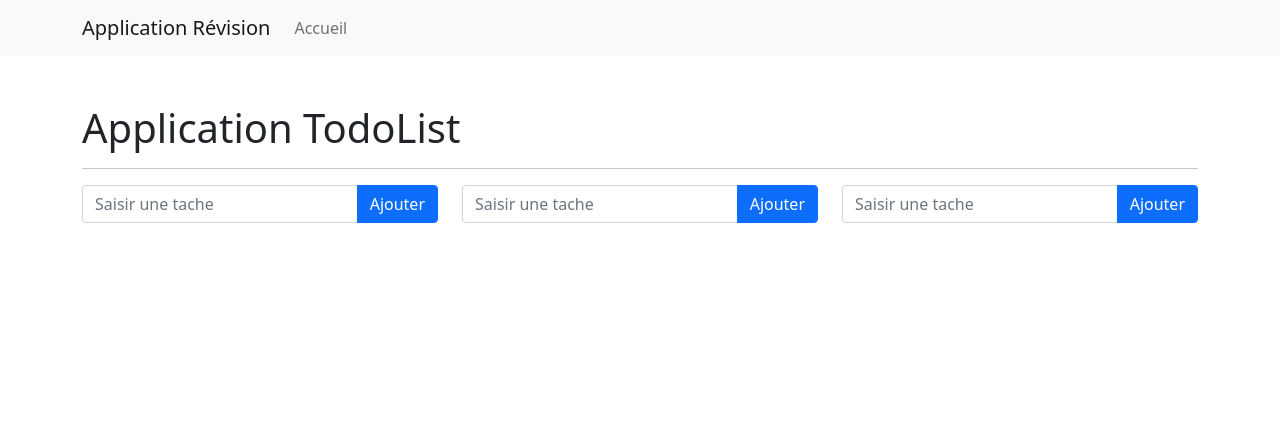
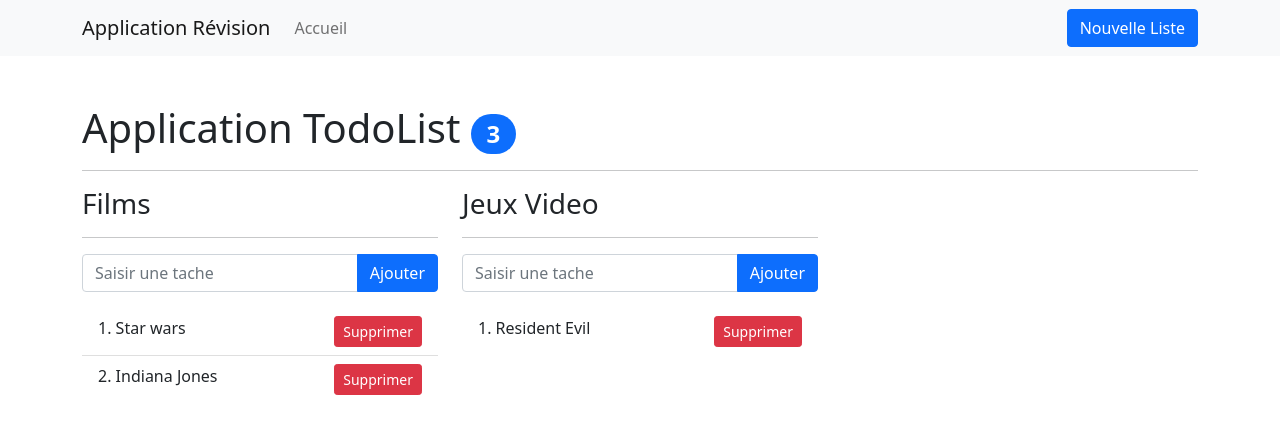
Before and after one commit to plarrat/EIT-3eme-App-Revision, a React (Create React App) app: page / in a window 1280 px wide. Shown: the top 434 px of the page. Built offline with nearby package versions, Linux system fonts and the light colour scheme.

Commit message:
Factorisation

```diff
--- a/src/App.jsx
+++ b/src/App.jsx
@@ -1,9 +1,31 @@
 import NavbarApp from './components/NavbarApp/NavbarApp'
 
-import { Container, Row, Col } from 'react-bootstrap'
+import { Container, Row, Col, Badge } from 'react-bootstrap'
 import TodoList from './components/TodoList/TodoList'
+import { useState, useEffect } from 'react'
 
 function App() {
+  const [liste, setListe] = useState([
+    { titre: 'Films', todos: ['Star wars', 'Indiana Jones'] },
+    { titre: 'Jeux Video', todos: ['Resident Evil'] },
+  ])
+
+  const [nbTotal, setNbTotal] = useState(0)
+
+  useEffect(() => {
+    let total = 0
+    liste.forEach((item) => (total += item.todos.length))
+    setNbTotal(total)
+  }, [liste])
+
+  let displayListe = liste.map((item, index) => {
+    return (
+      <Col md="4" key={'Liste-' + item.titre + '-' + index.toString()}>
+        <TodoList titre={item.titre} todosParam={item.todos} />
+      </Col>
+    )
+  })
+
   return (
     <div className="App">
       <NavbarApp />
@@ -11,24 +33,17 @@ function App() {
       <Container>
         <Row>
           <Col className="mt-5">
-            <h1>Application TodoList</h1>
+            <h1>
+              Application TodoList{' '}
+              <Badge pill variant="primary" className="fs-4">
+                {nbTotal}
+              </Badge>
+            </h1>
             <hr />
           </Col>
         </Row>
 
-        <Row>
-          <Col md="4">
-            <TodoList />
-          </Col>
-
-          <Col md="4">
-            <TodoList />
-          </Col>
-
-          <Col md="4">
-            <TodoList />
-          </Col>
-        </Row>
+        <Row>{displayListe}</Row>
       </Container>
     </div>
   )
--- a/src/components/NavbarApp/NavbarApp.jsx
+++ b/src/components/NavbarApp/NavbarApp.jsx
@@ -1,4 +1,4 @@
-import { Navbar, Container, Nav } from 'react-bootstrap'
+import { Navbar, Container, Nav, Button } from 'react-bootstrap'
 
 export default function NavbarApp() {
   return (
@@ -11,6 +11,7 @@ export default function NavbarApp() {
           <Nav className="me-auto">
             <Nav.Link href="#home">Accueil</Nav.Link>
           </Nav>
+          <Button variant="primary">Nouvelle Liste</Button>
         </Navbar.Collapse>
       </Container>
     </Navbar>
--- a/src/components/TodoList/TodoList.jsx
+++ b/src/components/TodoList/TodoList.jsx
@@ -1,9 +1,11 @@
 import { useState } from 'react'
 import { InputGroup, FormControl, Button, ListGroup } from 'react-bootstrap'
 
-export default function TodoList() {
+export default function TodoList(props) {
+  const { titre, todosParam } = props
+
   const [inputTodo, setInputTodo] = useState('')
-  const [todos, setTodos] = useState([])
+  const [todos, setTodos] = useState(todosParam)
 
   function addTodo() {
     let tmp = [...todos]
@@ -28,7 +30,10 @@ export default function TodoList() {
 
   let displayTodos = todos.map((todo, index) => {
     return (
-      <ListGroup.Item key={index} onDoubleClick={() => updateTodo(index, todo)}>
+      <ListGroup.Item
+        key={titre + '-' + index}
+        onDoubleClick={() => updateTodo(index, todo)}
+      >
         {index + 1}. {todo}
         <Button
           variant="danger"
@@ -47,6 +52,8 @@ export default function TodoList() {
 
   return (
     <>
+      <h3>{titre}</h3>
+      <hr />
       <InputGroup className="mb-3">
         <FormControl
           placeholder="Saisir une tache"
```
